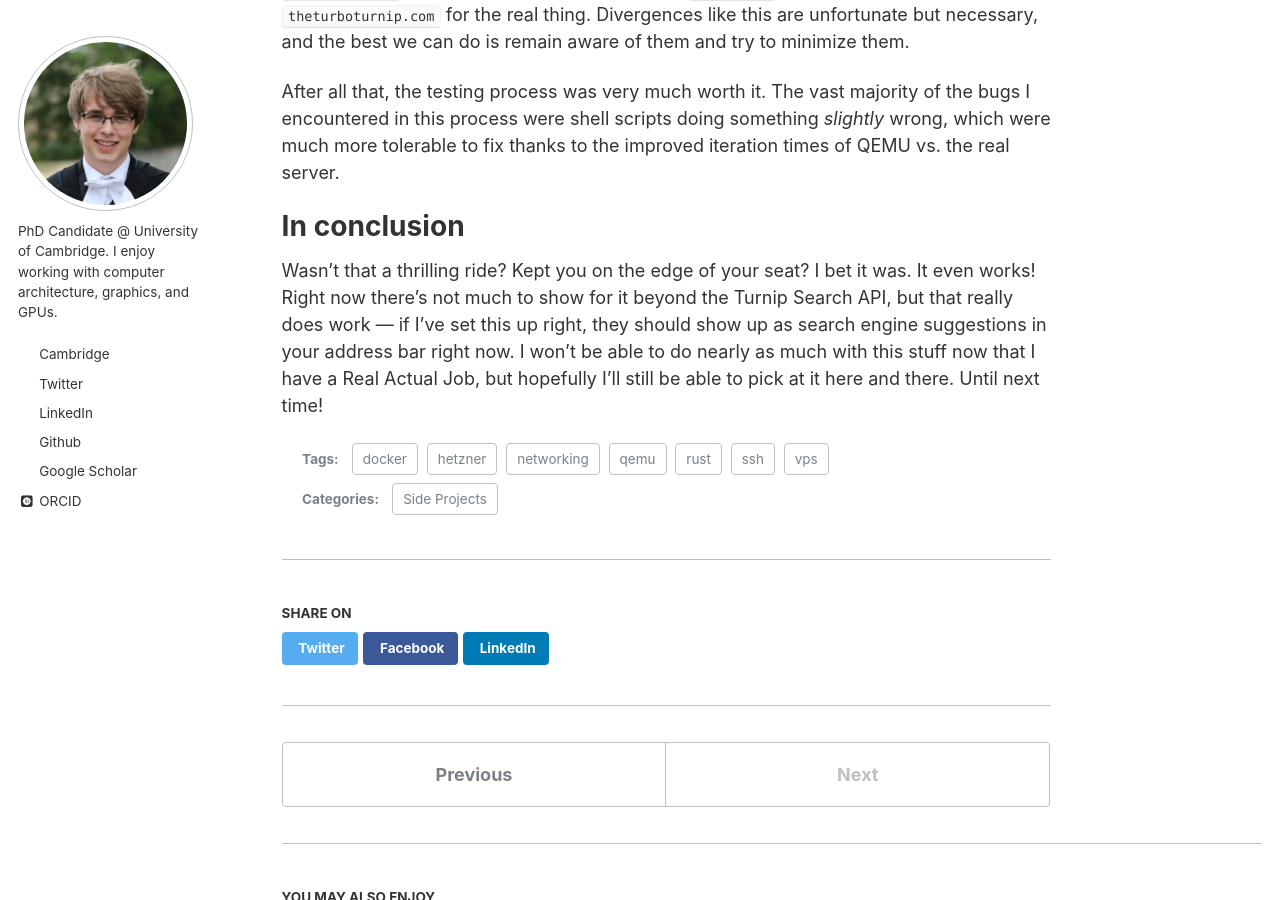
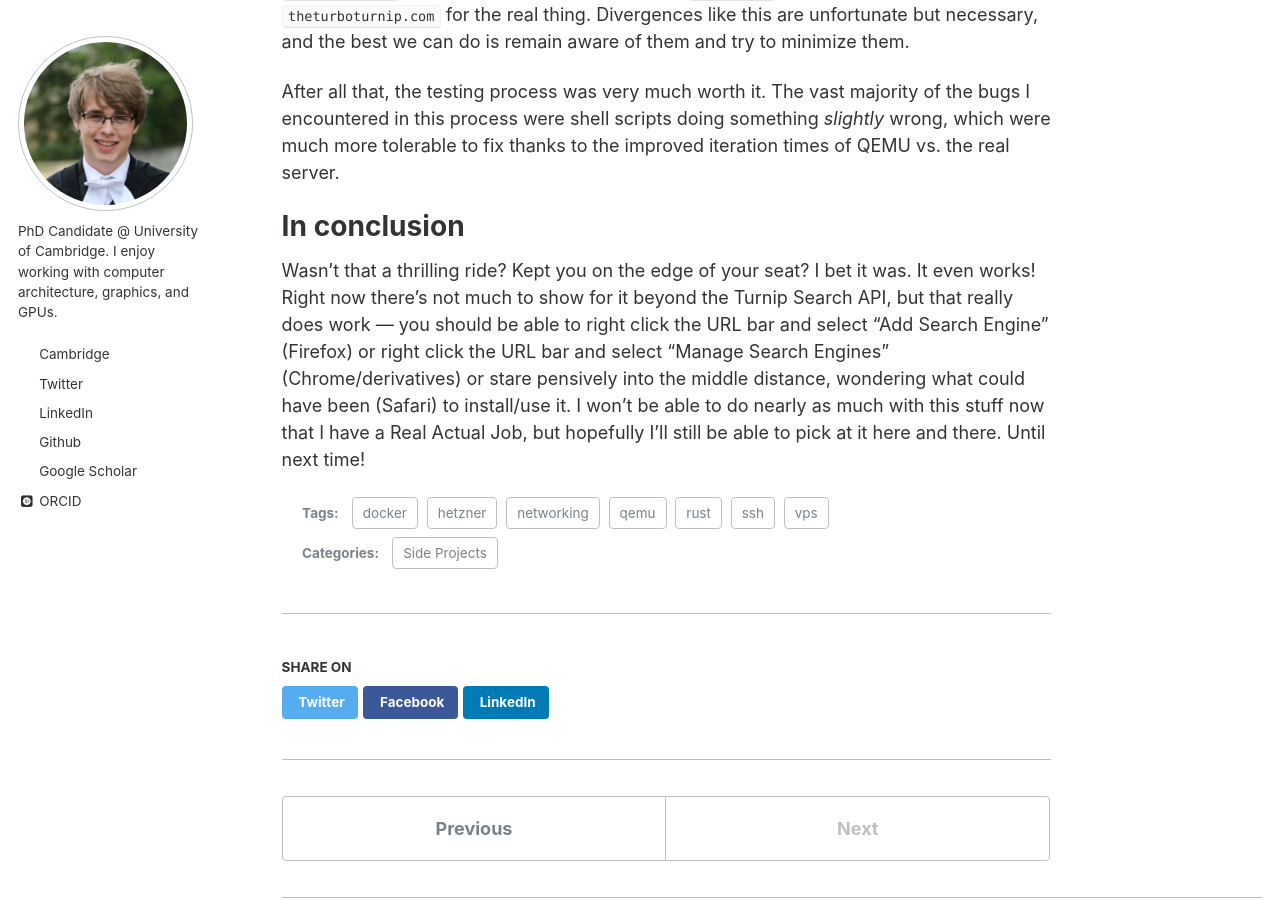
Before and after one commit to theturboturnip/theturboturnip.github.io, a Jekyll site: the page built from _posts/2026-09-19-on-domains-and-servers.md, in a window 1280 px wide and 900 px high, scrolled down 11160 px. Built offline with Jekyll 4.4.1, drawn with Linux system fonts in a browser that asks for light colours; some web fonts are replaced; an icon font too large for the unit is left out.

Commit message:
Clarify how to use Turnip Search

```diff
--- a/_posts/2026-09-19-on-domains-and-servers.md
+++ b/_posts/2026-09-19-on-domains-and-servers.md
@@ -425,6 +425,6 @@ Wasn't that a thrilling ride?
 Kept you on the edge of your seat?
 I bet it was.
 It even works!
-Right now there's not much to show for it beyond the Turnip Search API, but that really does work --- if I've set this up right, they should show up as search engine suggestions in your address bar right now.
+Right now there's not much to show for it beyond the Turnip Search API, but that really does work --- you should be able to right click the URL bar and select "Add Search Engine" (Firefox) or right click the URL bar and select "Manage Search Engines" (Chrome/derivatives) or stare pensively into the middle distance, wondering what could have been (Safari) to install/use it.
 I won't be able to do nearly as much with this stuff now that I have a Real Actual Job, but hopefully I'll still be able to pick at it here and there.
 Until next time!
```
